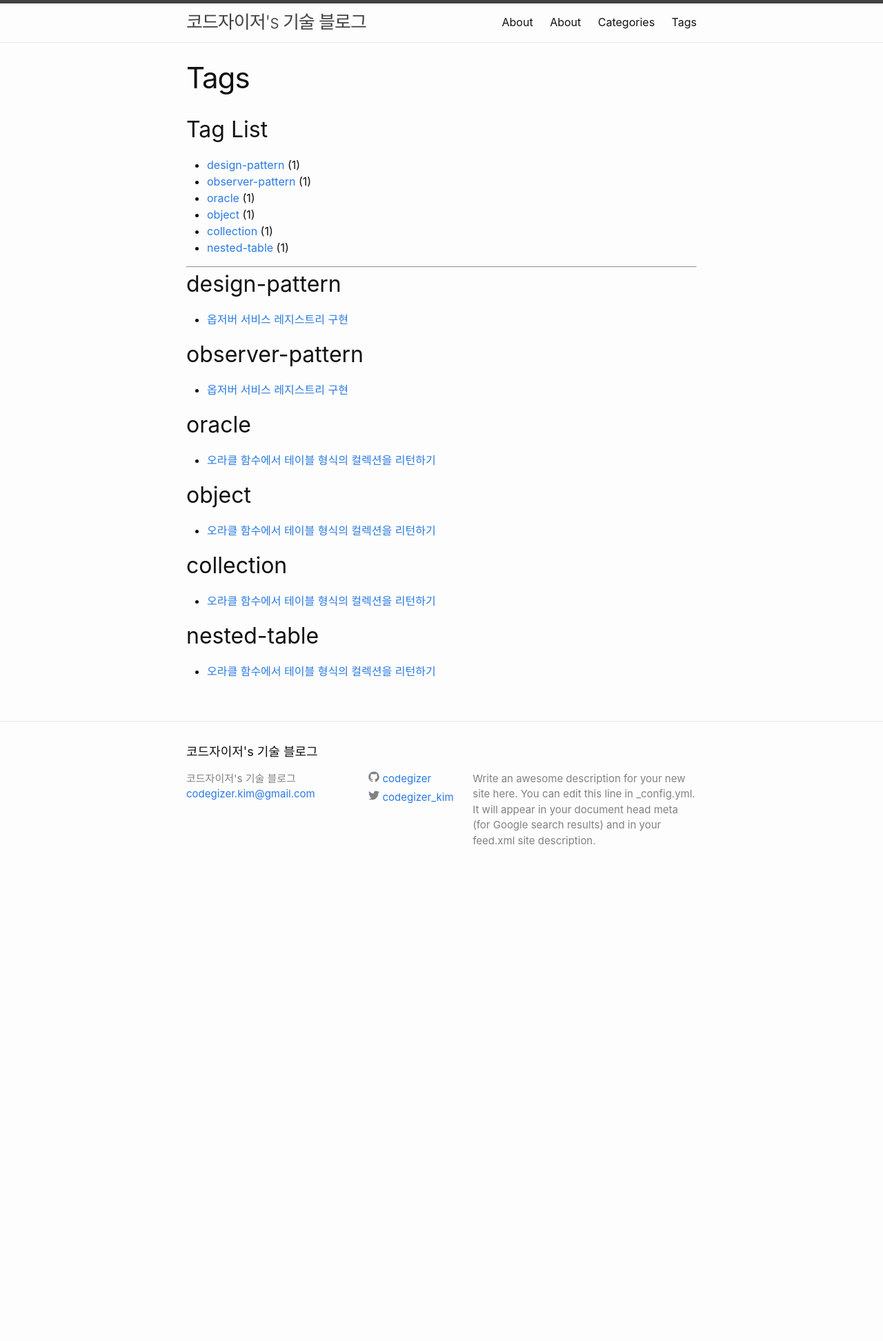
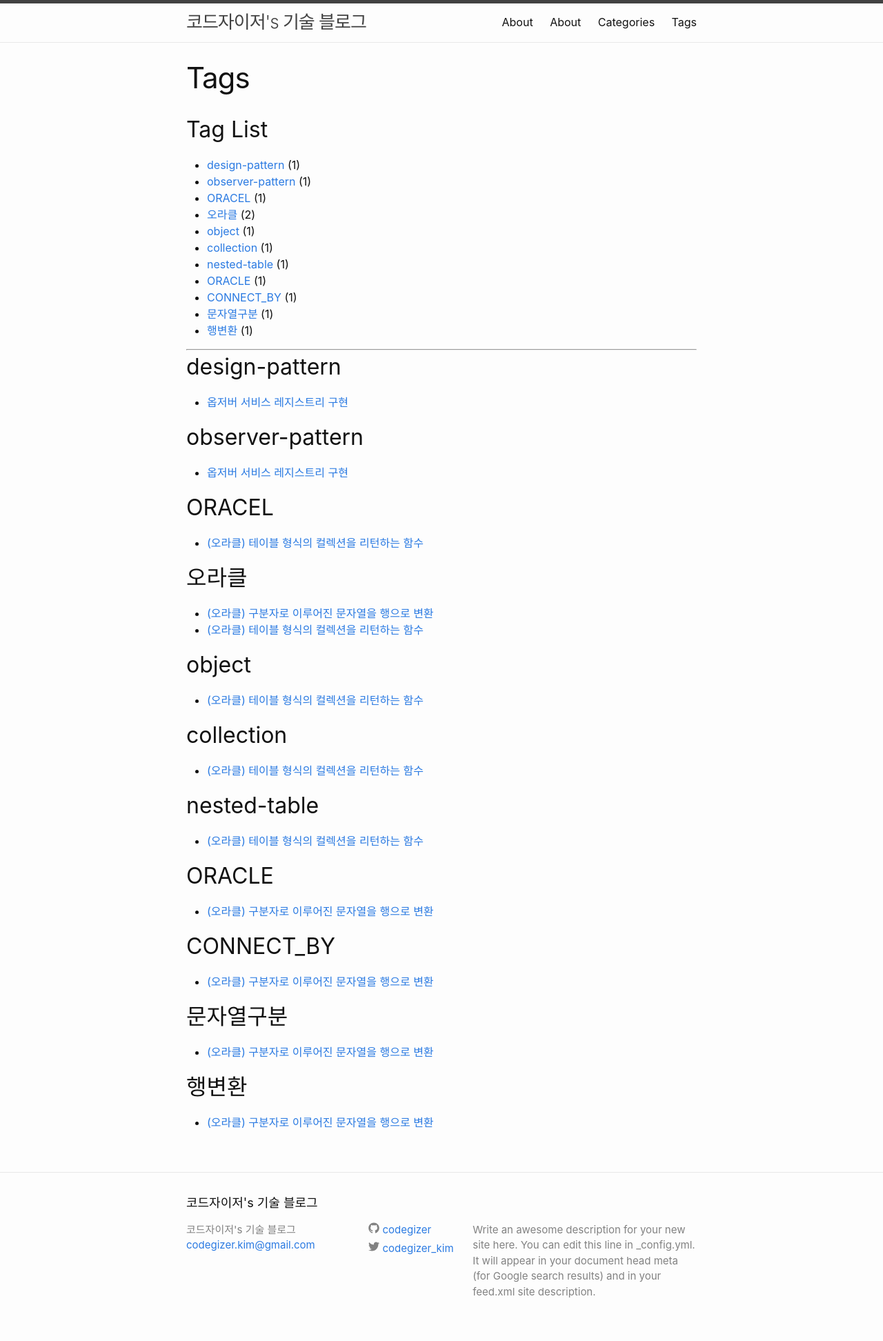
Before and after one commit to codegizer/codegizer.github.io, a Jekyll site: the page built from tags.html, in a window 1280 px wide. Shown: the whole page at 69% size. Built offline with Jekyll 4.4.1, drawn with Linux system fonts in a browser that asks for light colours; before the commit the page ends 1290 px from its top, so only the background shows below that.

Commit message:
2020.10.07 오라클 쿼리 구분자로 구분된 문자를 행을로 표현하기

````diff
--- a/_posts/2020-09-15-note-oracle-collection-nested-table-return.md
+++ b/_posts/2020-09-15-note-oracle-collection-nested-table-return.md
@@ -1,9 +1,9 @@
 ---
 layout: post
-title: 오라클 함수에서 테이블 형식의 컬렉션을 리턴하기
+title: (오라클) 테이블 형식의 컬렉션을 리턴하는 함수
 date: 2020-09-14 23:00:00 +0900
 categories: 개발노트
-tags: [oracle,object,collection,nested-table]
+tags: [ORACEL,오라클,object,collection,nested-table]
 ---
 
 돈을 계좌로 송금을 요청할 때 아래의 같은 제한이 있 때를 가정해보자
--- /dev/null
+++ b/_posts/2020-10-07-note-oralce-split-text-convert-to-row.md
@@ -0,0 +1,115 @@
+---
+layout: post
+title: (오라클) 구분자로 이루어진 문자열을 행으로 변환
+date: 2020-10-07 23:00:00 +0900
+categories: 개발노트
+tags: [ORACLE,오라클,CONNECT_BY,문자열구분,행변환]
+toc: true
+---
+
+# 1. 오늘의 쿼리
+
+아래는 구분자로 이루어진 문자열을 행으로 출력하는 쿼리이다.
+요번 글에서는 이 쿼리를 분석하여 이해하는 시간을 가져볼까 한다.
+
+```SQL
+SELECT DISTINCT REGEXP_SUBSTR(A.TXT, '[^\,]+', 1, LEVEL) MGRT_NO
+ FROM (
+        SELECT 'A1,A2,A3,A4,A5' AS TXT FROM DUAL
+  ) A
+CONNECT BY LEVEL <= LENGTH(REGEXP_REPLACE(A.TXT, '[^\,]+',''))+1
+```
+
+![실행결과](/assets/article_images/2020-10-07-note-oralce-split-text-convert-to-row/note-main.png)
+
+<br/>
+
+# 2. 뜯어보기
+
+## 2.1. CONNECT BY
+
+CONNECT BY 절을 계층적 쿼리라고 부른다.
+일반적으로 이 절을 이용하여 상위계층와 하위계층의 관계를 행으로 표현하기 위해 사용된다.
+
+그외에도 다음 같이 조건이 충족하는 동안 원하는 만큼 행을 출력할 수 있다.
+'오늘의 쿼리'에서는 이를 활용한다.
+
+"CONNECT BY [:CONDITION:]"
+
+**[SQL]**
+
+ SELECT LEVEL FROM DUAL CONNECT BY LEVEL <= 4
+
+**[결과]**
+
+![CONNECT BY LEVEL 결과](/assets/article_images/2020-10-07-note-oralce-split-text-convert-to-row/note-result-connect-by.png)
+
+## 2.2. regexp_replace('A1,A2,A3,A4,A5', '[^\,]+','')
+
+**[SQL]**
+```SQL
+SELECT regexp_replace('1,2,3,4,5', '[^\,]+','') FROM DUAL
+```
+
+**[결과1]**
+
+![REGEXP_REPLCE 실행결과](/assets/article_images/2020-10-07-note-oralce-split-text-convert-to-row/note-result-regexp_replace.png)
+
+
+콤마를 제외한 모든 문자를 빈문자로 치환한다.
+
+
+**[결과2]**
+
+![REGEXP_REPLCE 실행결과](/assets/article_images/2020-10-07-note-oralce-split-text-convert-to-row/note-result-regexp_replace-length.png)
+
+4개의 콤마로 문자열을 구분하고 있다.
+
+## 2.3. regexp_substr('A1,A2,A3,A4,A5', '[^\,]+', 1, 5)
+
+
+### 파라미터 ###
+
+- 문자소스
+- 정규식패턴
+- N번째 발생한 패턴의 구분값에서 검색을 시작할 위치
+- N번쨰 발생한 패턴의 값
+
+### 설명 ###
+- 위 함수에서는 5번째 발생한 패턴의 문자 값의 1번째 위치부터 표현한다.
+결과는 다음과 같다.
+
+**[SQL]**
+
+```SQL
+SELECT regexp_substr('A1,A2,A3,A4,A5', '[^\,]+', 1, 5) FROM DUAL
+```
+
+**[결과]**
+
+![REGEXP_SUBSTR 실행결과](/assets/article_images/2020-10-07-note-oralce-split-text-convert-to-row/note-result-regexp_substr.png)
+
+5번째 발생한 패턴의 문자 값의 1번째 위치부터 표현한다.
+
+<br/>
+
+# 3. 분석최종 #
+
+<hr/>
+
+**[SQL]**
+
+```SQL
+SELECT DISTINCT REGEXP_SUBSTR(A.TXT, '[^\,]+', 1, LEVEL) MGRT_NO
+ FROM (
+        SELECT 'A1,A2,A3,A4,A5' AS TXT FROM DUAL
+  ) A
+CONNECT BY LEVEL <= LENGTH(REGEXP_REPLACE(A.TXT, '[^\,]+',''))+1
+```
+
+- 이제 이걸 해석하자면 CONNECT BY의 조건절에 있는 충족하는 동안 LEVEL값은 1씩 증가하게 될 것 이고 구분자수(4개)+1 하여 총 5번 행이 반복 할 것이다.
+
+- 그리고 컬럼절에 있는 부분의 REGEXP_SUBSTR(A.TXT, '[^\,]+', 1, LEVEL) 에서 LEVEL이 증가함에 따라
+증가된 값으로 N번째 패턴 발생 값을 찾아 행으로 표현하고 결론적으로 아래와 같은 값을 가져온다.
+
+![실행결과](/assets/article_images/2020-10-07-note-oralce-split-text-convert-to-row/note-main.png)
--- a/assets/main.css
+++ b/assets/main.css
@@ -343,6 +343,11 @@ table {
 
 .post-content {
   margin-bottom: 30px; }
+  .post-content h1 {
+    font-size: 38px; }
+    @media screen and (max-width: 800px) {
+      .post-content h1 {
+        font-size: 34px; } }
   .post-content h2 {
     font-size: 32px; }
     @media screen and (max-width: 800px) {
````
Also changed, not shown: assets/article_images/2020-10-07-note-oralce-split-text-convert-to-row/note-main.png (added), assets/article_images/2020-10-07-note-oralce-split-text-convert-to-row/note-result-connect-by.png (added), assets/article_images/2020-10-07-note-oralce-split-text-convert-to-row/note-result-regexp_replace-length.png (added), assets/article_images/2020-10-07-note-oralce-split-text-convert-to-row/note-result-regexp_replace.png (added), assets/article_images/2020-10-07-note-oralce-split-text-convert-to-row/note-result-regexp_substr.png (added), 1 other file.
